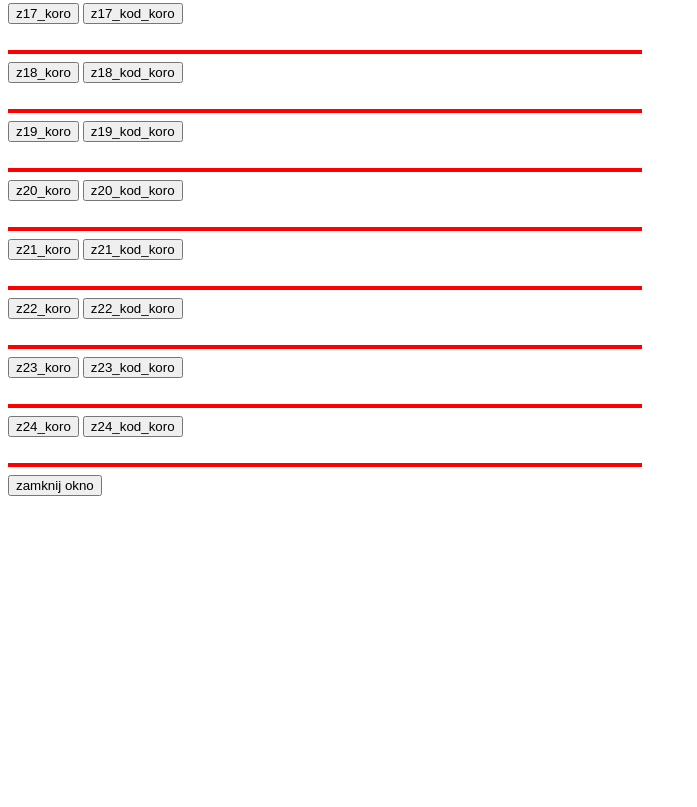
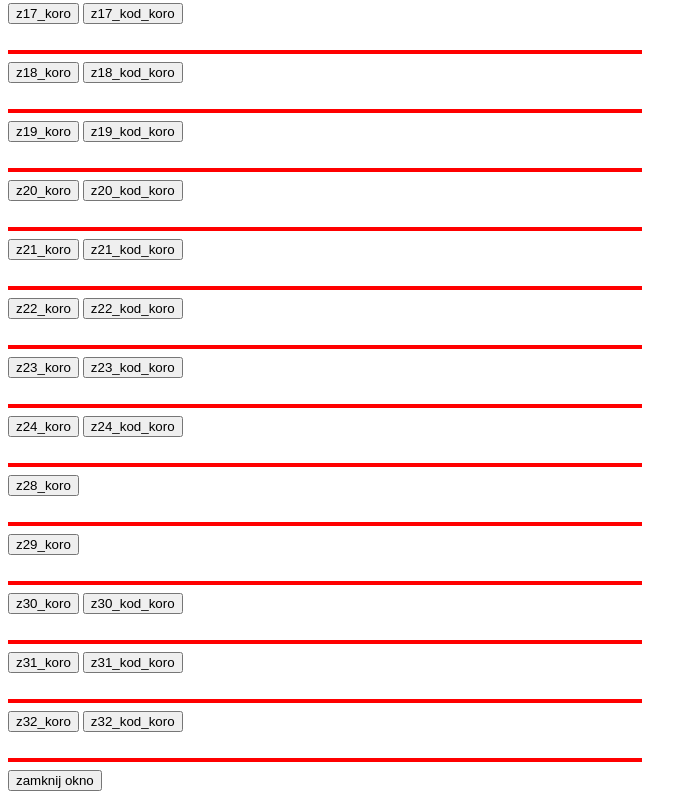
Before and after one commit to WScrew/JavaScript_strona, a plain HTML site: page index.html in a window 1280 px wide. Shown: the part 920-1727 px from the top of the page, without its empty margins (0-697 px from the left). Before the commit the page ends 1432 px from the top, so only its background shows below. Drawn offline with Linux system fonts and the light colour scheme.

Commit message:
dodanie zadan 28 do 32
Restored and updated HTML structure with JavaScript functions to open various task windows. Ensured proper formatting and alignment for buttons and headers.

```diff
--- a/index.html
+++ b/index.html
@@ -114,6 +114,30 @@
          function WinOpen_z24_kod() {
             window.open("zadanie24_kod_koro.html", "okienko_z24_kod", "toolbar=no,directories=no,menubar=no,height=450,width=750,top=200,left=400");
         }
+         function WinOpen_z28() {
+            window.open("zadanie28_koro.html", "okienko_z28", "toolbar=no,directories=no,menubar=no,height=450,width=750,top=200,left=400");
+        }
+         function WinOpen_z29() {
+            window.open("zadanie29_koro.html", "okienko_z29", "toolbar=no,directories=no,menubar=no,height=450,width=750,top=200,left=400");
+        }
+         function WinOpen_z30() {
+            window.open("zadanie30_koro.html", "okienko_z30", "toolbar=no,directories=no,menubar=no,height=450,width=750,top=200,left=400");
+        }
+         function WinOpen_z30_kod() {
+            window.open("zadanie30_kod_koro.html", "okienko_z30_kod", "toolbar=no,directories=no,menubar=no,height=450,width=750,top=200,left=400");
+        }
+         function WinOpen_z31() {
+            window.open("zadanie31_koro.html", "okienko_z31", "toolbar=no,directories=no,menubar=no,height=450,width=750,top=200,left=400");
+        }
+         function WinOpen_z31_kod() {
+            window.open("zadanie31_kod_koro.html", "okienko_z31_kod", "toolbar=no,directories=no,menubar=no,height=450,width=750,top=200,left=400");
+        }
+         function WinOpen_z32() {
+            window.open("zadanie32_koro.html", "okienko_z32", "toolbar=no,directories=no,menubar=no,height=450,width=750,top=200,left=400");
+        }
+         function WinOpen_z32_kod() {
+            window.open("zadanie32_kod_koro.html", "okienko_z32_kod", "toolbar=no,directories=no,menubar=no,height=450,width=750,top=200,left=400");
+        }
         function okno_zamknij() {
             window.close()
         }
@@ -194,6 +218,24 @@
         <input type="button" name="z24" value="z24_kod_koro" onclick="WinOpen_z24_kod(' ')">
         <br><br>
         <HR SIZE=4 WIDTH=50% ALIGN=LEFT COLOR=red>
+        <input type="button" name="z28" value="z28_koro" onclick="WinOpen_z28(' ')">
+        <br><br>
+        <HR SIZE=4 WIDTH=50% ALIGN=LEFT COLOR=red>
+        <input type="button" name="z29" value="z29_koro" onclick="WinOpen_z29(' ')">
+        <br><br>
+        <HR SIZE=4 WIDTH=50% ALIGN=LEFT COLOR=red>
+        <input type="button" name="z30" value="z30_koro" onclick="WinOpen_z30(' ')">
+        <input type="button" name="z30" value="z30_kod_koro" onclick="WinOpen_z30_kod(' ')">
+        <br><br>
+        <HR SIZE=4 WIDTH=50% ALIGN=LEFT COLOR=red>
+        <input type="button" name="z31" value="z31_koro" onclick="WinOpen_z31(' ')">
+        <input type="button" name="z31" value="z31_kod_koro" onclick="WinOpen_z31_kod(' ')">
+        <br><br>
+        <HR SIZE=4 WIDTH=50% ALIGN=LEFT COLOR=red>
+        <input type="button" name="z32" value="z32_koro" onclick="WinOpen_z32(' ')">
+        <input type="button" name="z32" value="z32_kod_koro" onclick="WinOpen_z32_kod(' ')">
+        <br><br>
+        <HR SIZE=4 WIDTH=50% ALIGN=LEFT COLOR=red>
         <input type="button" value="zamknij okno" onclick="okno_zamknij()" />
     </form>
 
```
